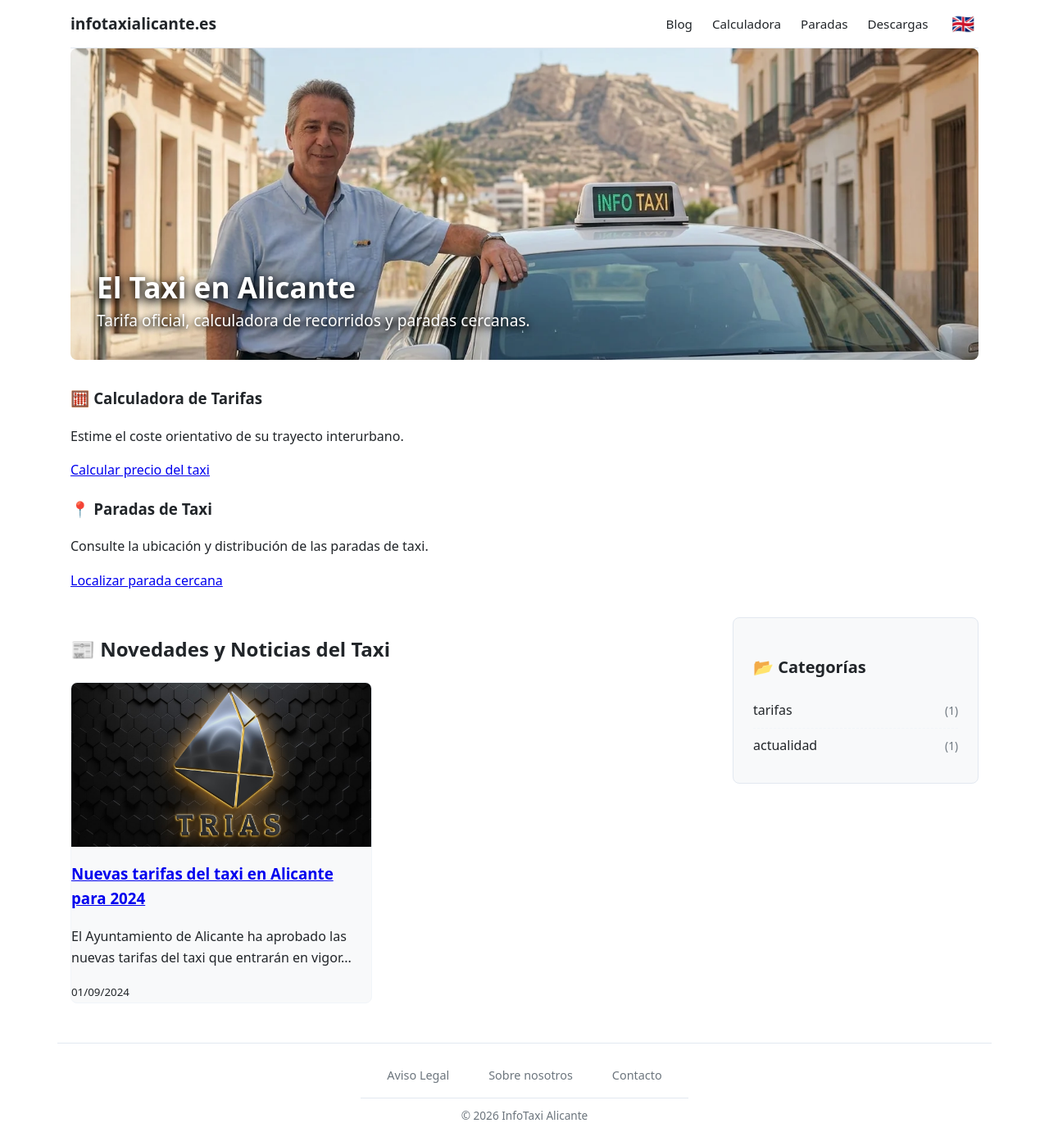
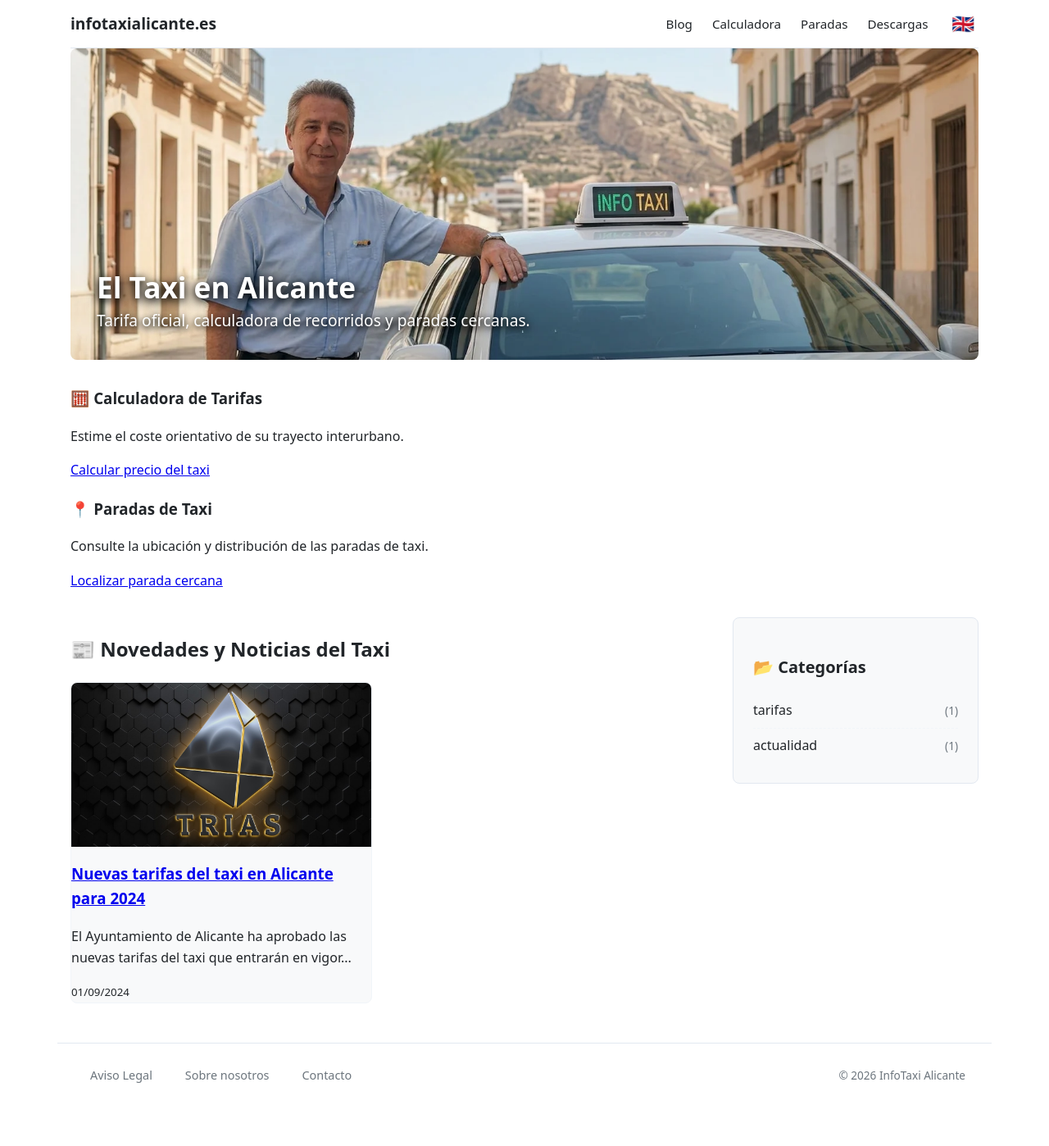
Before and after one commit to infotaxialicante/infotaxialicante.github.io, a Jekyll site: the page built from index.html, in a window 1280 px wide. Shown: the whole page at 82% size. Built offline with Jekyll 4.4.1, drawn with Linux system fonts in a browser that asks for light colours; after the commit the page ends 1350 px from its top, so only the background shows below that.

Commit message:
refactor: menu nav inferior derecha en pc

```diff
--- a/assets/css/main.css
+++ b/assets/css/main.css
@@ -1165,7 +1165,7 @@ footer .footer-copy small {
   white-space: normal;
 }
 
-/* Adaptación táctil para móviles */
+/* Adaptación táctil para móviles (Se queda exactamente como lo tienes) */
 @media (max-width: 600px) {
   footer .footer-nav {
     gap: 0.6rem;
@@ -1205,6 +1205,28 @@ footer .footer-copy small {
   footer .footer-nav a {
     font-size: 0.8rem;
     padding: 0.35rem 0.6rem;
+  }
+}
+
+/* Adaptación para PC (Pantallas grandes): Enlaces a la izda, copyright a la dcha */
+@media (min-width: 768px) {
+  footer .footer-container {
+    flex-direction: row;
+    justify-content: space-between;
+    align-items: center;
+  }
+
+  footer .footer-nav {
+    justify-content: flex-start;
+    gap: 1.5rem;
+  }
+
+  footer .footer-copy {
+    text-align: right;
+    border-top: none;
+    width: auto;
+    max-width: none;
+    padding-top: 0;
   }
 }
 
```
